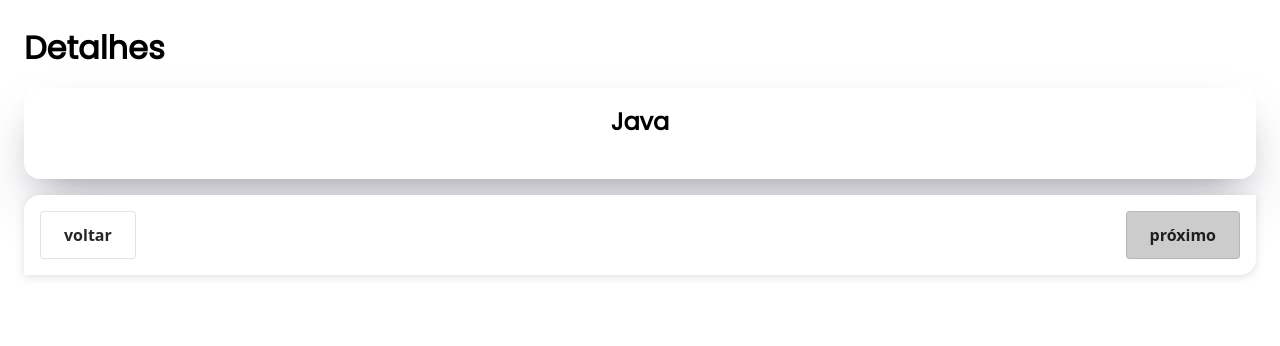
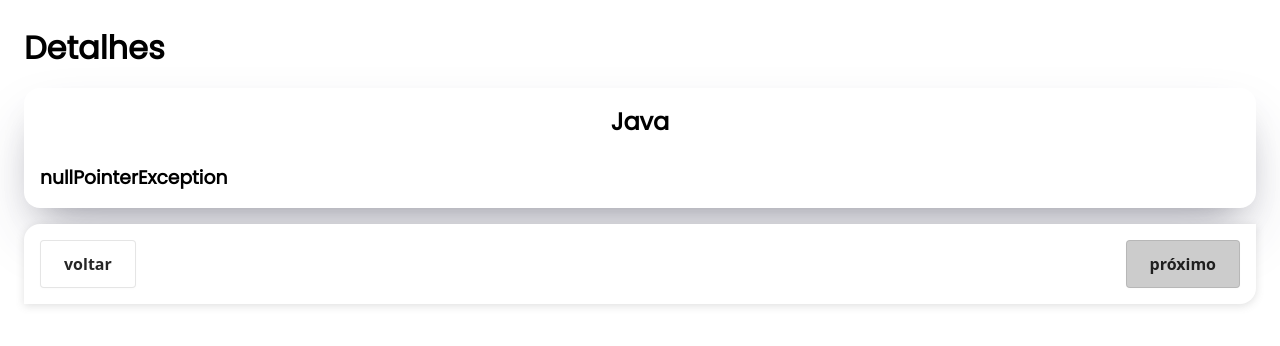
Before and after one commit to ElioNeto/auto-layout, an Angular app: page / in a window 1280 px wide. Shown: the top 346 px of the page. Built offline with nearby package versions, Linux system fonts and the light colour scheme.

Commit message:
fix section description

```diff
--- a/src/app/shared/components/section/section.component.html
+++ b/src/app/shared/components/section/section.component.html
@@ -1,5 +1,5 @@
 <div class="section">
   <h2>{{ section.title }}</h2>
-  <h3 *ngIf="section.subtitle">{{ section.subtitle }}</h3>
+  <h3 *ngIf="section.description">{{ section.description }}</h3>
   <app-orchestrator [items]="section.items"></app-orchestrator>
 </div>
```
